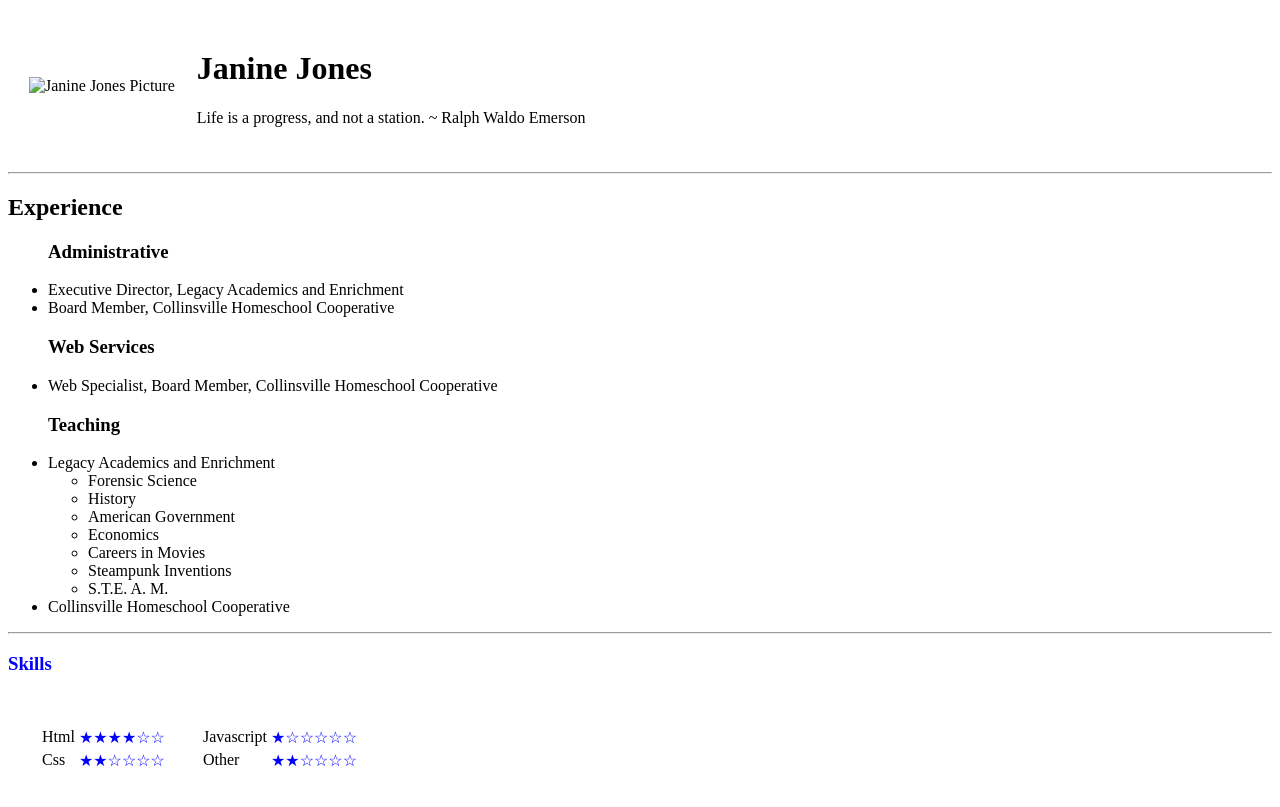
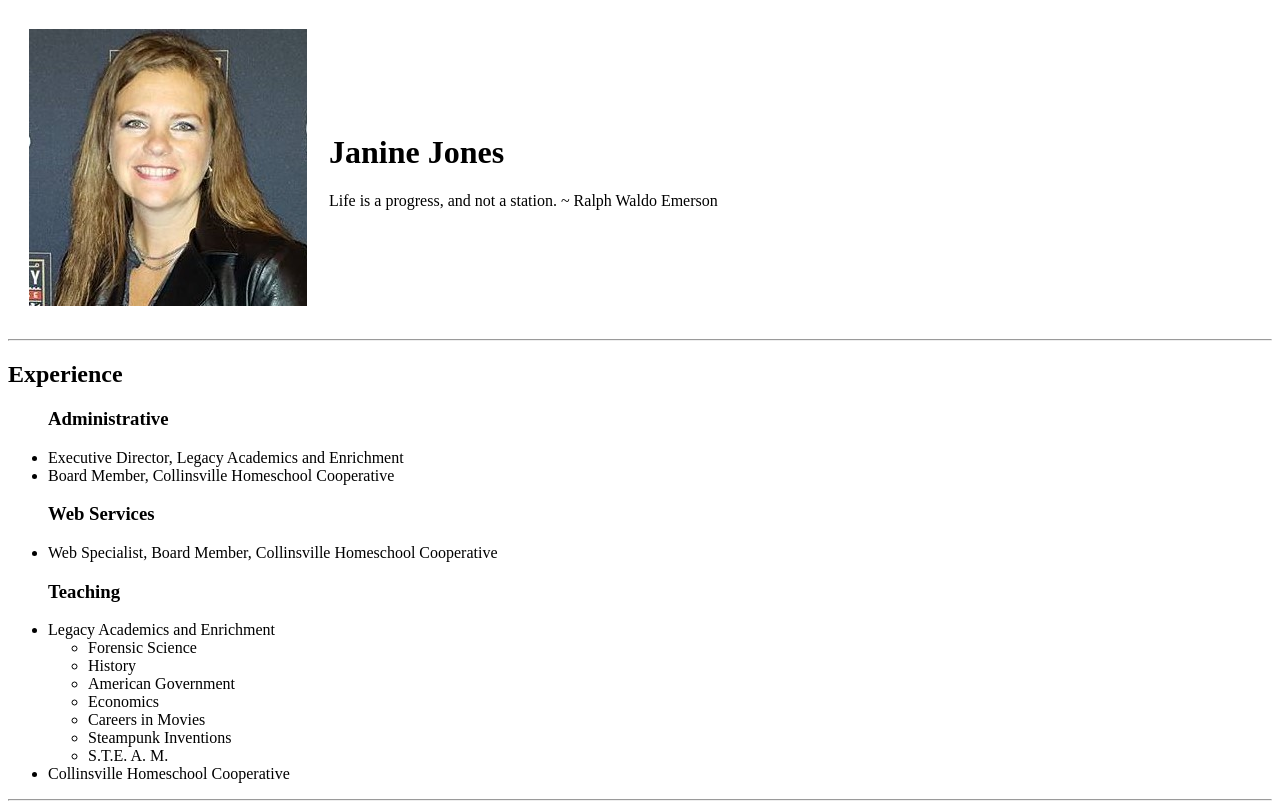
Before and after one commit to quattrodev/cv, a plain HTML site: page resume.html in a window 1280 px wide. Shown: the top 807 px of the page. Drawn offline with Linux system fonts and the light colour scheme.

Commit message:
Update resume.html

```diff
--- a/resume.html
+++ b/resume.html
@@ -13,7 +13,7 @@
   <body>
   <table cellspacing="20">
     <tr>
-      <td><img src="Images/janine3.jpg" alt="Janine Jones Picture"></td>
+      <td><img src="janine3.jpg" alt="Janine Jones Picture"></td>
       <td><h1>Janine Jones</h1>
 
         <p>Life is a progress, and not a station. ~
```
